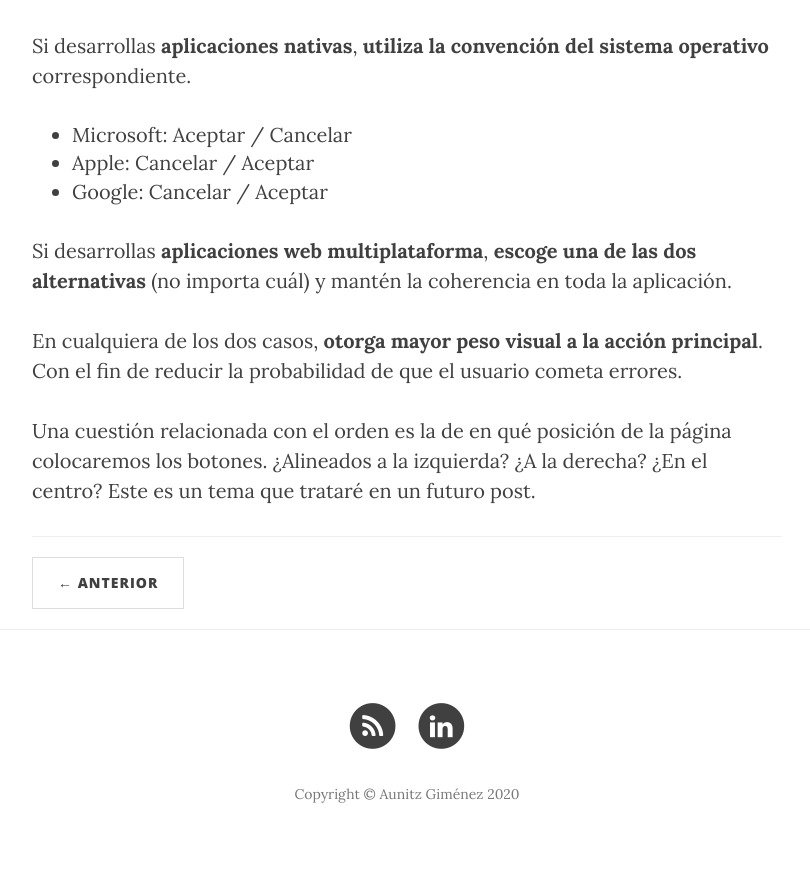
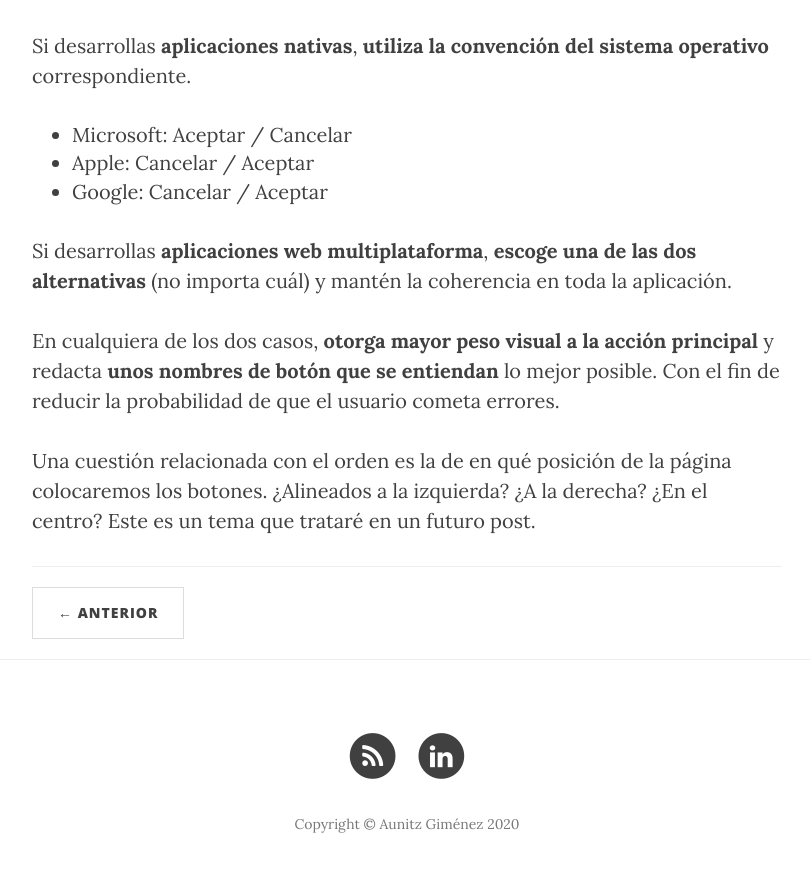
Before and after one commit to aunitz/beta, a Jekyll site: the page built from _posts/2020-02-20-tip-18-botones-aceptar-cancelar-orden.markdown, in a window 1280 px wide and 900 px high, scrolled down 3964 px. Shown: the top 872 px of the window, without its empty margins (233-1043 px from the left). Built offline with Jekyll 4.4.1, drawn with Linux system fonts in a browser that asks for light colours; nearby versions of some CDN libraries.

Commit message:
refactor: mejorado el epígrafe de conclusiones

```diff
--- a/_posts/2020-02-20-tip-18-botones-aceptar-cancelar-orden.markdown
+++ b/_posts/2020-02-20-tip-18-botones-aceptar-cancelar-orden.markdown
@@ -72,6 +72,6 @@ tags:       [buenas prácticas de usabilidad, formularios]
 
 <p>Si desarrollas <strong>aplicaciones web multiplataforma</strong>, <strong>escoge una de las dos alternativas</strong> (no importa cuál) y mantén la coherencia en toda la aplicación.</p>
 
-<p>En cualquiera de los dos casos, <strong>otorga mayor peso visual a la acción principal</strong>. Con el fin de reducir la probabilidad de que el usuario cometa errores.</p>
+<p>En cualquiera de los dos casos, <strong>otorga mayor peso visual a la acción principal</strong> y redacta <strong>unos nombres de botón que se entiendan</strong> lo mejor posible. Con el fin de reducir la probabilidad de que el usuario cometa errores.</p>
 
 <p>Una cuestión relacionada con el orden es la de en qué posición de la página colocaremos los botones. ¿Alineados a la izquierda? ¿A la derecha? ¿En el centro? Este es un tema que trataré en un futuro post.</p>
```
